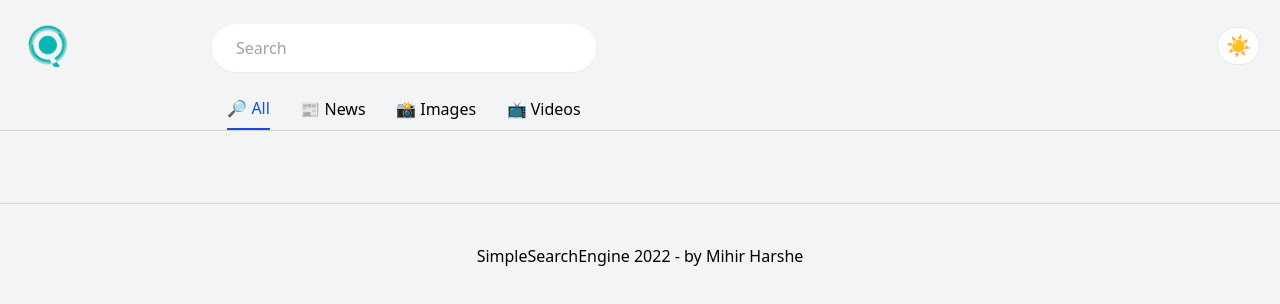
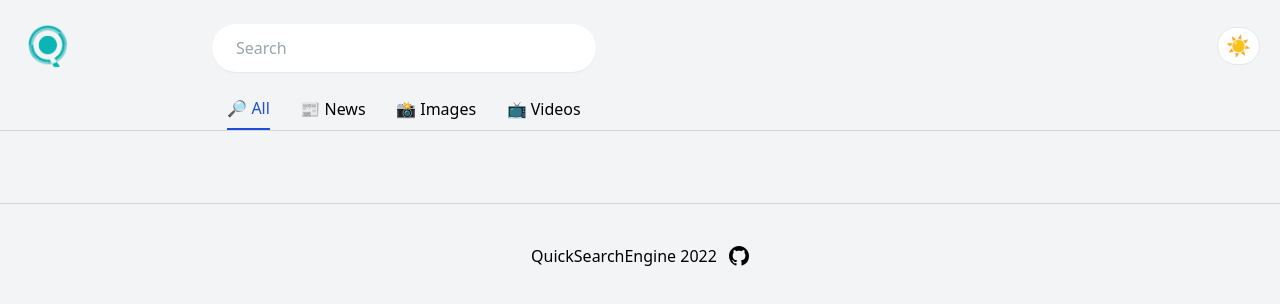
Before and after one commit to mihirharshe/Quick-Search-Engine, a React (Create React App) app: page /search in a window 1280 px wide. Shown: the top 304 px of the page. Built offline with nearby package versions, Linux system fonts and the light colour scheme.

Commit message:
minor changes

```diff
--- a/package.json
+++ b/package.json
@@ -9,6 +9,7 @@
     "dotenv": "^10.0.0",
     "react": "^17.0.2",
     "react-dom": "^17.0.2",
+    "react-icons": "^4.3.1",
     "react-loader-spinner": "^5.1.2",
     "react-player": "^2.9.0",
     "react-router-dom": "^6.2.1",
--- a/src/components/Footer.jsx
+++ b/src/components/Footer.jsx
@@ -1,10 +1,17 @@
 import React from 'react';
+import { BsGithub } from 'react-icons/bs';
+import { IconContext } from 'react-icons'
 
 const Footer = () => {
     return (
-        <div className="text-center p-10 mt-10 border-t dark:border-gray-700 border-gray-300">
-            <h1>SimpleSearchEngine 2022 - by Mihir Harshe</h1>
-        </div>
+        <IconContext.Provider value={{ size: '1.25em' }}>
+            <div className="flex text-center p-10 mt-10 border-t dark:border-gray-700 border-gray-300 items-center justify-center gap-3">
+                QuickSearchEngine 2022
+                <a href='https://github.com/mihirharshe/Quick-Search-Engine' target='_blank' rel='noreferrer'>
+                    <BsGithub />
+                </a>
+            </div>
+        </IconContext.Provider>
     );
 };
 
```
Also changed, not shown: 2 other files (tests, documents, lock files or other folders).
